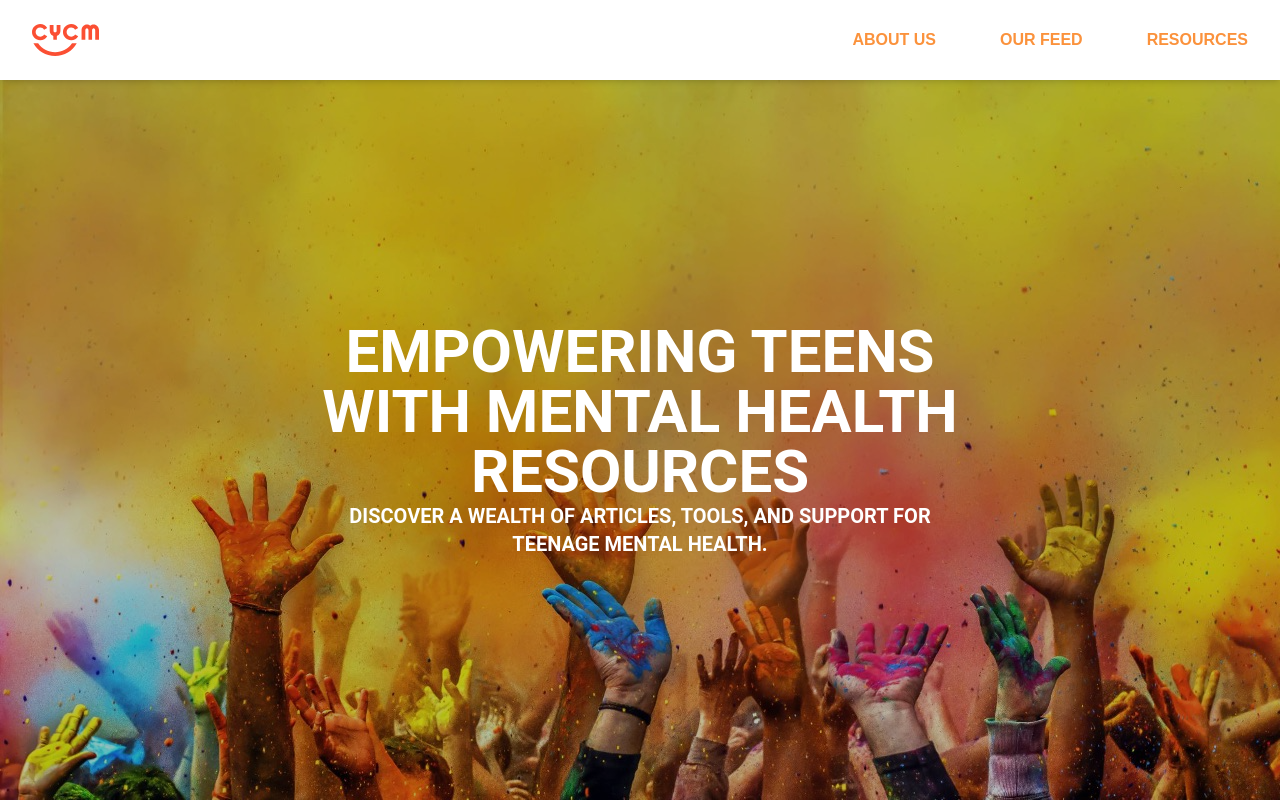
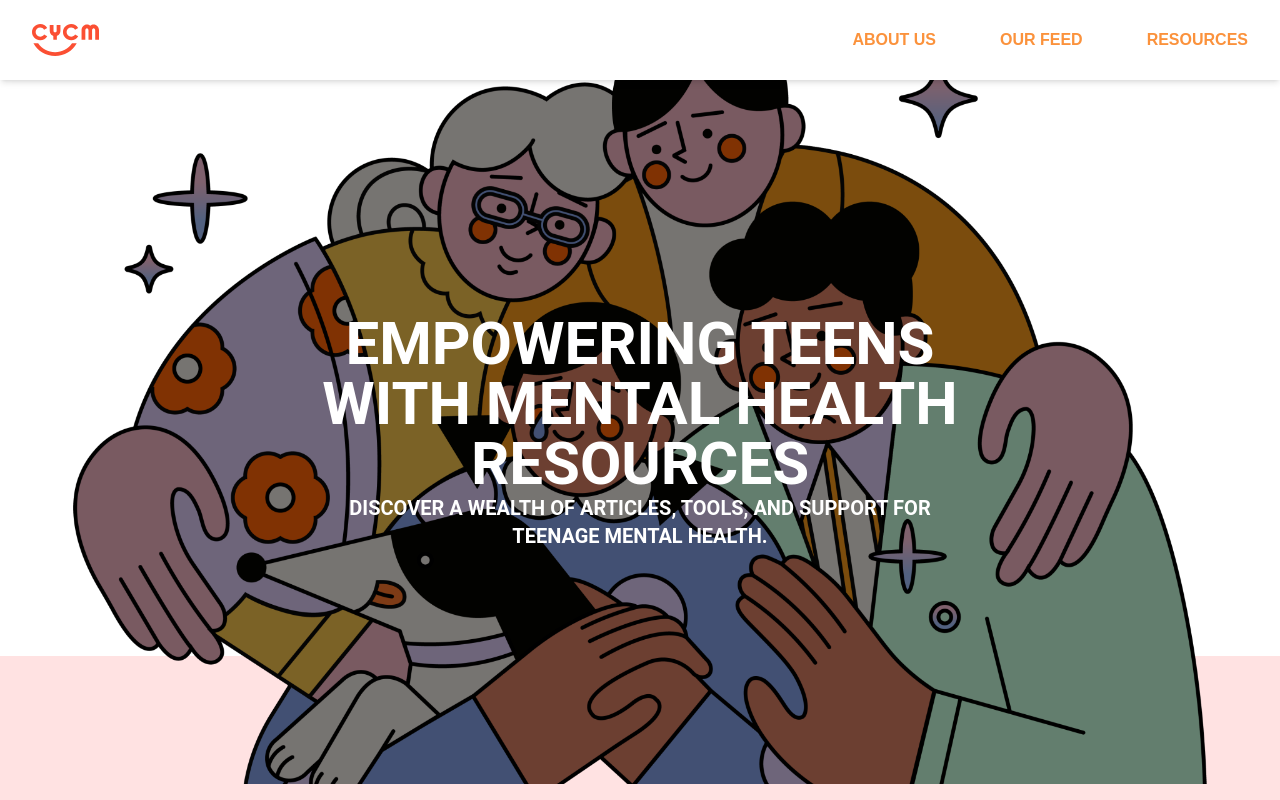
Before and after one commit to hicsail/cycm-ionic, a React (Vite) app: page / in a window 1280 px wide. Built offline with nearby package versions, Linux system fonts and the light colour scheme; no server answers.

Commit message:
add slideshow

```diff
--- a/src/components/ImageSlideshow.tsx
+++ b/src/components/ImageSlideshow.tsx
@@ -1,7 +1,23 @@
+import React, { useEffect, useState } from 'react';
+
+const slides = ["cycm.png", "cycm-empower.png", "pic1.png"];
+
 const ImageSlideshow = () => {
+    const [currentSlide, setCurrentSlide] = useState(0);
+
+    useEffect(() => {
+        const interval = setInterval(() => {
+          setCurrentSlide((prevSlide) => (prevSlide + 1) % slides.length);
+        }, 3000);
+
+        return () => {
+          clearInterval(interval);
+        };
+      }, [slides.length]);
+
     return (
-        <div className="w-full relative text-center mt-20 md:-mb-32">
-          <img src='cycm.png' alt="Image Slideshow" className="object-cover w-full brightness-75 max-h-[48rem]" />
+        <div className="w-full relative text-center mt-20 md:-mb-32 overflow-hidden">
+          <img src={slides[currentSlide]} alt="Image Slideshow" className="object-cover w-full h-96 md:h-[32rem] lg:h-[40rem] xl:h-[44rem] 2xl:h-[48rem] overflow-hidden brightness-50" />
           <div className="absolute z-10 top-1/2 left-1/2" style={{transform: "translate(-50%, -50%)"}}>
             <div className="text-2xl md:text-5xl lg:text-6xl font-bold text-white">EMPOWERING TEENS WITH MENTAL HEALTH RESOURCES</div>
             <div className="text-sm lg:text-xl text-white font-bold">DISCOVER A WEALTH OF ARTICLES, TOOLS, AND SUPPORT FOR TEENAGE MENTAL HEALTH.</div>
```
